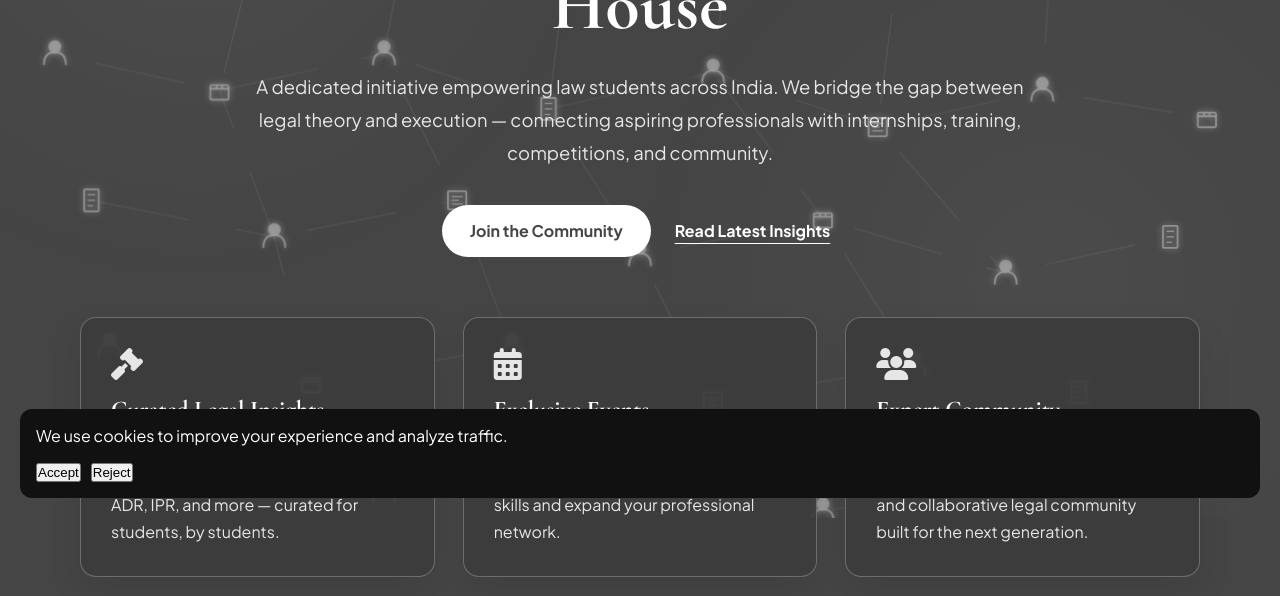
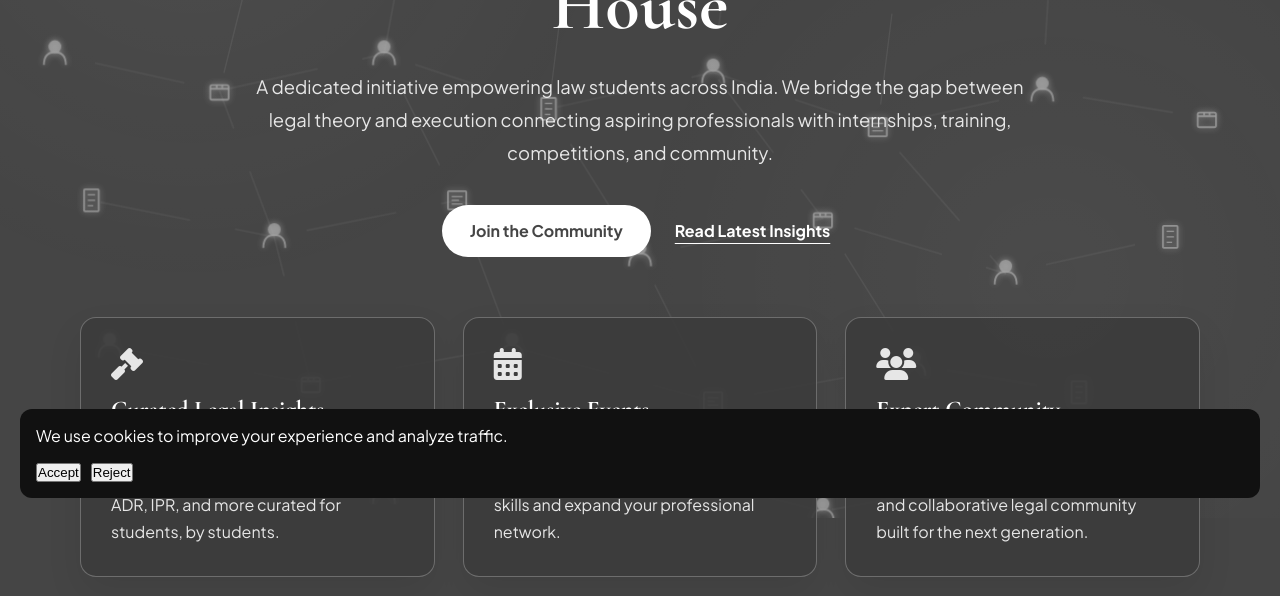
Before and after one commit to TejTalin/young-legal-house, a Next.js app: page / in a window 1280 px wide. Shown: the part 282-878 px from the top of the page. Built offline with nearby package versions, Linux system fonts and the light colour scheme.

Commit message:
Fix text formatting in welcome and insights sections
Removed a dash from the text in the welcome paragraph and the insights section.

```diff
--- a/app/page.jsx
+++ b/app/page.jsx
@@ -15,7 +15,7 @@ export default function HomePage() {
           <h1 className="section-title">Welcome to Young Legal House</h1>
           <p style={{ color: 'var(--grey-text)', fontSize: '1.15rem', lineHeight: '1.8', marginBottom: '36px' }}>
             A dedicated initiative empowering law students across India. We bridge the gap between
-            legal theory and execution — connecting aspiring professionals with internships,
+            legal theory and execution connecting aspiring professionals with internships,
             training, competitions, and community.
           </p>
 
@@ -45,7 +45,7 @@ export default function HomePage() {
               Curated Legal Insights
             </h3>
             <p style={{ color: 'var(--grey-text)', lineHeight: '1.7' }}>
-              Peer-written articles spanning Corporate Law, Tax, TMT, Litigation, ADR, IPR, and more —
+              Peer-written articles spanning Corporate Law, Tax, TMT, Litigation, ADR, IPR, and more
               curated for students, by students.
             </p>
           </div>
```
